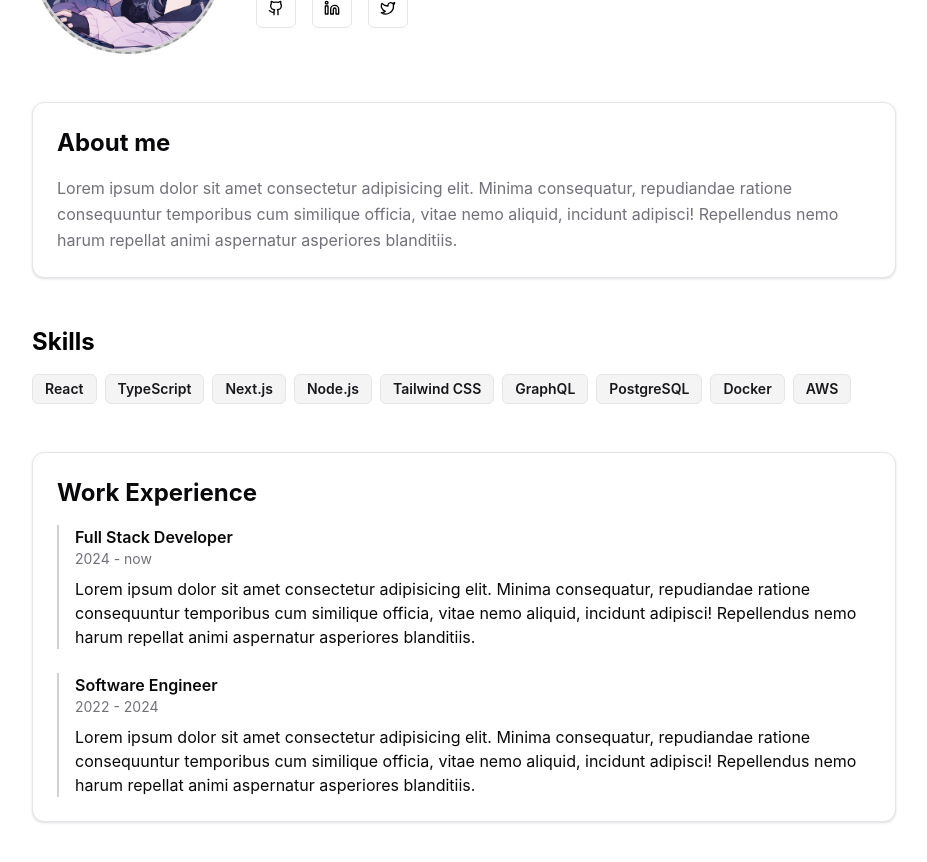
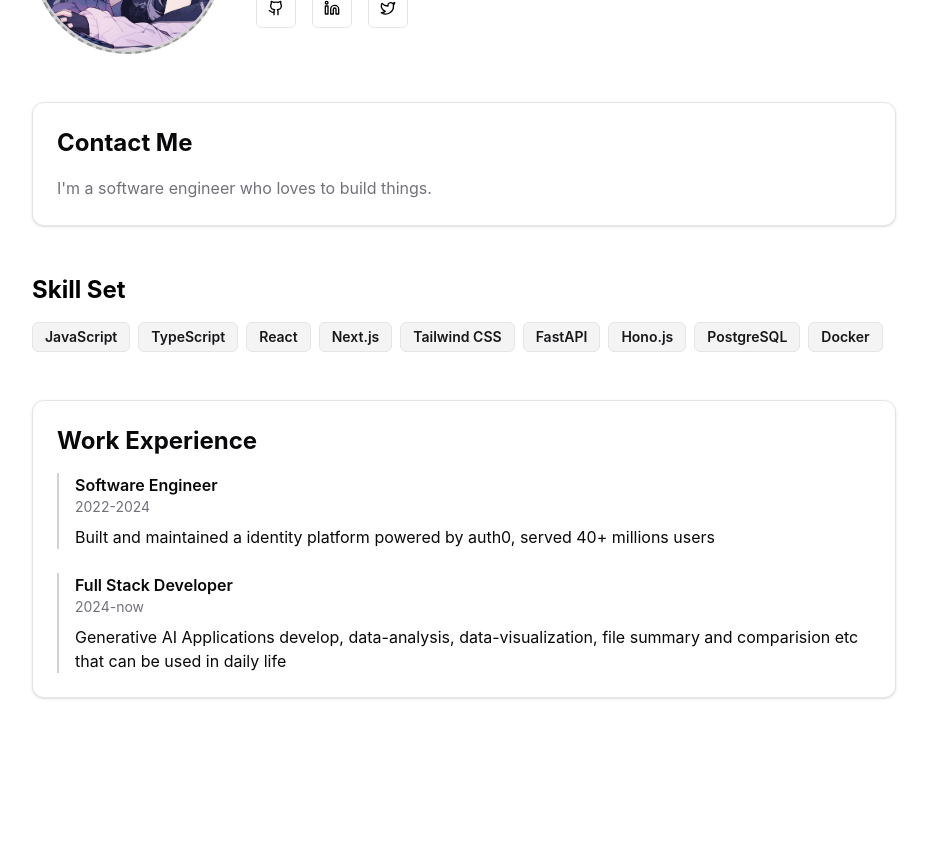
Before and after one commit to keqing77/homepage, a Next.js app: page /en/about in a window 1280 px wide. Shown: the part 300-1162 px from the top of the page, without its empty margins (176-1103 px from the left). After the commit the page ends 1062 px from the top, so only its background shows below. Built offline with nearby package versions, Linux system fonts and the light colour scheme.

Commit message:
feat: add i18n but buggy

```diff
--- a/src/app/[locale]/about/page.tsx
+++ b/src/app/[locale]/about/page.tsx
@@ -5,19 +5,7 @@ import { Card } from "@/components/ui/card";
 import { Badge } from "@/components/ui/badge";
 import { Button } from "@/components/ui/button";
 import { GithubIcon, LinkedinIcon, TwitterIcon } from "lucide-react";
-// import { getTranslations } from "next-intl/server";
-
-const skills = [
-  "React",
-  "TypeScript",
-  "Next.js",
-  "Node.js",
-  "Tailwind CSS",
-  "GraphQL",
-  "PostgreSQL",
-  "Docker",
-  "AWS",
-];
+import { useTranslations } from "next-intl";
 
 const fadeInUp = {
   initial: { y: 60, opacity: 0 },
@@ -34,8 +22,8 @@ const staggerContainer = {
 };
 
 export default function AboutPage() {
-  // export default async function AboutPage() {
-  // const t = await getTranslations("AboutPage");
+  const t = useTranslations("AboutPage");
+
   return (
     <div className="container mx-auto px-4 py-16 max-w-4xl">
       <motion.div
@@ -53,7 +41,7 @@ export default function AboutPage() {
           >
             <div className="w-48 h-48 rounded-full overflow-hidden border-4 border-primary/20">
               <img
-                src="/images/avatar.png"
+                src={t("avatar")}
                 alt="avatar"
                 className="w-full h-full object-cover"
               />
@@ -77,10 +65,8 @@ export default function AboutPage() {
             animate="animate"
             className="text-center md:text-left"
           >
-            <h1 className="text-4xl font-bold mb-4">Keqing</h1>
-            <p className="text-xl text-muted-foreground mb-4">
-              Full stack developer
-            </p>
+            <h1 className="text-4xl font-bold mb-4">{t("name")}</h1>
+            <p className="text-xl text-muted-foreground mb-4">{t("title")}</p>
             <div className="flex gap-4 justify-center md:justify-start">
               <Button variant="outline" size="icon">
                 <GithubIcon className="h-5 w-5" />
@@ -97,13 +83,9 @@ export default function AboutPage() {
 
         <motion.div variants={fadeInUp} initial="initial" animate="animate">
           <Card className="p-6">
-            <h2 className="text-2xl font-bold mb-4">About me</h2>
+            <h2 className="text-2xl font-bold mb-4">{t("contact")}</h2>
             <p className="text-muted-foreground leading-relaxed">
-              Lorem ipsum dolor sit amet consectetur adipisicing elit. Minima
-              consequatur, repudiandae ratione consequuntur temporibus cum
-              similique officia, vitae nemo aliquid, incidunt adipisci!
-              Repellendus nemo harum repellat animi aspernatur asperiores
-              blanditiis.
+              {t("aboutMe")}
             </p>
           </Card>
         </motion.div>
@@ -114,9 +96,9 @@ export default function AboutPage() {
           animate="animate"
           className="space-y-4"
         >
-          <h2 className="text-2xl font-bold">Skills</h2>
+          <h2 className="text-2xl font-bold">{t("skillSet")}</h2>
           <motion.div className="flex flex-wrap gap-2">
-            {skills.map((skill, index) => (
+            {t.raw("skills").map((skill: string, index: number) => (
               <motion.div
                 key={skill}
                 variants={fadeInUp}
@@ -134,30 +116,15 @@ export default function AboutPage() {
 
         <motion.div variants={fadeInUp} initial="initial" animate="animate">
           <Card className="p-6">
-            <h2 className="text-2xl font-bold mb-4">Work Experience</h2>
+            <h2 className="text-2xl font-bold mb-4">{t("workExperience")}</h2>
             <div className="space-y-6">
-              <div className="border-l-2 border-primary/20 pl-4">
-                <h3 className="font-semibold">Full Stack Developer</h3>
-                <p className="text-sm text-muted-foreground">2024 - now</p>
-                <p className="mt-2">
-                  Lorem ipsum dolor sit amet consectetur adipisicing elit.
-                  Minima consequatur, repudiandae ratione consequuntur
-                  temporibus cum similique officia, vitae nemo aliquid, incidunt
-                  adipisci! Repellendus nemo harum repellat animi aspernatur
-                  asperiores blanditiis.
-                </p>
-              </div>
-              <div className="border-l-2 border-primary/20 pl-4">
-                <h3 className="font-semibold">Software Engineer</h3>
-                <p className="text-sm text-muted-foreground">2022 - 2024</p>
-                <p className="mt-2">
-                  Lorem ipsum dolor sit amet consectetur adipisicing elit.
-                  Minima consequatur, repudiandae ratione consequuntur
-                  temporibus cum similique officia, vitae nemo aliquid, incidunt
-                  adipisci! Repellendus nemo harum repellat animi aspernatur
-                  asperiores blanditiis.
-                </p>
-              </div>
+              {t.raw("experience").map((exp: any, index: number) => (
+                <div key={index} className="border-l-2 border-primary/20 pl-4">
+                  <h3 className="font-semibold">{exp.title}</h3>
+                  <p className="text-sm text-muted-foreground">{exp.period}</p>
+                  <p className="mt-2">{exp.description}</p>
+                </div>
+              ))}
             </div>
           </Card>
         </motion.div>
--- a/src/app/[locale]/project/page.tsx
+++ b/src/app/[locale]/project/page.tsx
@@ -4,6 +4,7 @@ import { motion } from "motion/react";
 import { Card } from "@/components/ui/card";
 import { Badge } from "@/components/ui/badge";
 import { Button } from "@/components/ui/button";
+import { useTranslations } from "next-intl";
 
 const fadeInUp = {
   initial: { y: 60, opacity: 0 },
@@ -19,31 +20,10 @@ const staggerContainer = {
   },
 };
 
-const projects = [
-  {
-    title: "My Home Page",
-    description: "Simple Home Page",
-    image: "/images/nextjs.png",
-    tags: ["Next.js", "TypeScript", "Tailwind CSS", "Toy"],
-    link: "https://keqing.zeabur.app/",
-  },
-  {
-    title: "My Bento Page",
-    description: "Keqing's Bento Page",
-    image: "/images/nextjs.png",
-    tags: ["React", "Next.js", "Bento"],
-    link: "https://bento.me/keqing",
-  },
-  {
-    title: "My Blog",
-    description: "A blog build with Docusaurus",
-    image: "/images/nextjs.png",
-    tags: ["React", "Next.js", "Docusaurus", "Blog"],
-    link: "https://keqingblog.netlify.app/",
-  },
-];
+export default function ProjectPage() {
+  const t = useTranslations("ProjectPage");
+  const projects = t.raw("projects");
 
-export default function BlogPage() {
   return (
     <div className="container mx-auto px-4 py-16 max-w-6xl">
       <motion.div
@@ -52,14 +32,14 @@ export default function BlogPage() {
         transition={{ duration: 0.5 }}
         className="space-y-8"
       >
-        <h1 className="text-4xl font-bold text-center mb-12">Websites</h1>
+        <h1 className="text-4xl font-bold text-center mb-12">{t("title")}</h1>
         <motion.div
           variants={staggerContainer}
           initial="initial"
           animate="animate"
           className="grid grid-cols-1 md:grid-cols-2 gap-6"
         >
-          {projects.map((project, index) => (
+          {projects.map((project: any) => (
             <motion.div
               key={project.title}
               variants={fadeInUp}
@@ -78,7 +58,7 @@ export default function BlogPage() {
                   <h2 className="text-2xl font-bold">{project.title}</h2>
                   <p className="text-muted-foreground">{project.description}</p>
                   <div className="flex flex-wrap gap-2">
-                    {project.tags.map((tag) => (
+                    {project.tags.map((tag: string) => (
                       <Badge key={tag} variant="secondary">
                         {tag}
                       </Badge>
@@ -89,7 +69,7 @@ export default function BlogPage() {
                     className="w-full"
                     onClick={() => window.open(project.link, "_blank")}
                   >
-                    Check it out
+                    {t("checkItOut")}
                   </Button>
                 </div>
               </Card>
--- a/src/locales/en.json
+++ b/src/locales/en.json
@@ -55,27 +55,30 @@
         "tags": ["React", "Next.js", "Docusaurus", "Blog"],
         "link": "https://keqingblog.netlify.app/"
       }
-    ]
+    ],
+    "checkItOut": "Check it out"
   },
   "AboutPage": {
     "avatar": "/images/avatar.png",
     "name": "Keqing",
     "title": "Software Engineer",
     "aboutMe": "I'm a software engineer who loves to build things.",
-    "skills": ["React", "Next.js", "TypeScript", "Tailwind CSS", "Toy"],
+    "skillSet": "Skill Set",
+    "skills": ["JavaScript", "TypeScript", "React", "Next.js", "Tailwind CSS", "FastAPI", "Hono.js", "PostgreSQL", "Docker"],
     "contact": "Contact Me",
+    "workExperience": "Work Experience",
     "experience": [
       {
-        "company": "Company 1",
+        "company": "Company A",
         "period": "2022-2024",
         "title": "Software Engineer",
-        "description": "Undergraduate student at University of California, San Diego"
+        "description": "Built and maintained a identity platform powered by auth0, served 40+ millions users"
       },
       {
-        "company": "Company 2",
+        "company": "Company B",
         "period": "2024-now",
         "title": "Full Stack Developer",
-        "description": "LLM Engineer at Company 2"
+        "description": "Generative AI Applications develop, data-analysis, data-visualization, file summary and comparision etc that can be used in daily life"
       }
     ]
   }
--- a/src/locales/zh.json
+++ b/src/locales/zh.json
@@ -32,50 +32,53 @@
     ]
   },
   "ProjectPage": {
-    "title": "My Projects",
+    "title": "我的项目",
     "projects":[
       {
-        "title": "My Bento Page",
-        "description": "Keqing's Bento Page",
+        "title": "我的便当盒主页",
+        "description": "刻刻的便当盒",
         "image": "/images/nextjs.png",
-        "tags": "React,Next.js,Bento",
+        "tags": ["React", "Next.js", "Bento"],
         "link": "https://bento.me/keqing"
       },
       {
-        "title": "My Home Page",
-        "description": "A toy home page",
+        "title": "个人主页",
+        "description": "一个玩具个人主页",
         "image": "/images/nextjs.png",
         "tags": ["React", "Next.js", "HomePage"],
         "link": "https://keqingblog.netlify.app/"
       },
       {
-        "title": "My Blog",
-        "description": "A blog build with Docusaurus",
+        "title": "个人博客",
+        "description": "使用 Docusaurus 搭建的博客",
         "image": "/images/nextjs.png",
         "tags": ["React", "Next.js", "Docusaurus", "Blog"],
         "link": "https://keqingblog.netlify.app/"
       }
-    ]
+    ],
+    "checkItOut": "查看项目"
   },
   "AboutPage": {
     "avatar": "/images/avatar.png",
-    "name": "Keqing",
-    "title": "Software Engineer",
-    "aboutMe": "I'm a software engineer who loves to build things.",
-    "skills": ["React", "Next.js", "TypeScript", "Tailwind CSS", "Toy"],
-    "contact": "Contact Me",
+    "name": "写前端的刻猫猫",
+    "title": "软件工程师",
+    "aboutMe": "我是一个喜欢构建事物的软件工程师。",
+    "skillSet": "技能",
+    "skills": ["JavaScript", "TypeScript", "React", "Next.js", "Tailwind CSS", "FastAPI", "Hono.js", "PostgreSQL", "Docker"],
+    "contact": "联系我",
+    "workExperience": "工作经历",
     "experience": [
       {
-        "company": "Company 1",
+        "company": "公司A",
         "period": "2022-2024",
-        "title": "Software Engineer",
-        "description": "Undergraduate student at University of California, San Diego"
+        "title": "软件工程师",
+        "description": "牛马程序员"
       },
       {
-        "company": "Company 2",
+        "company": "公司B",
         "period": "2024-now",
-        "title": "Full Stack Developer",
-        "description": "LLM Engineer at Company 2"
+        "title": "全栈工程师",
+        "description": "核动力牛马程序员"
       }
     ]
   }
```
